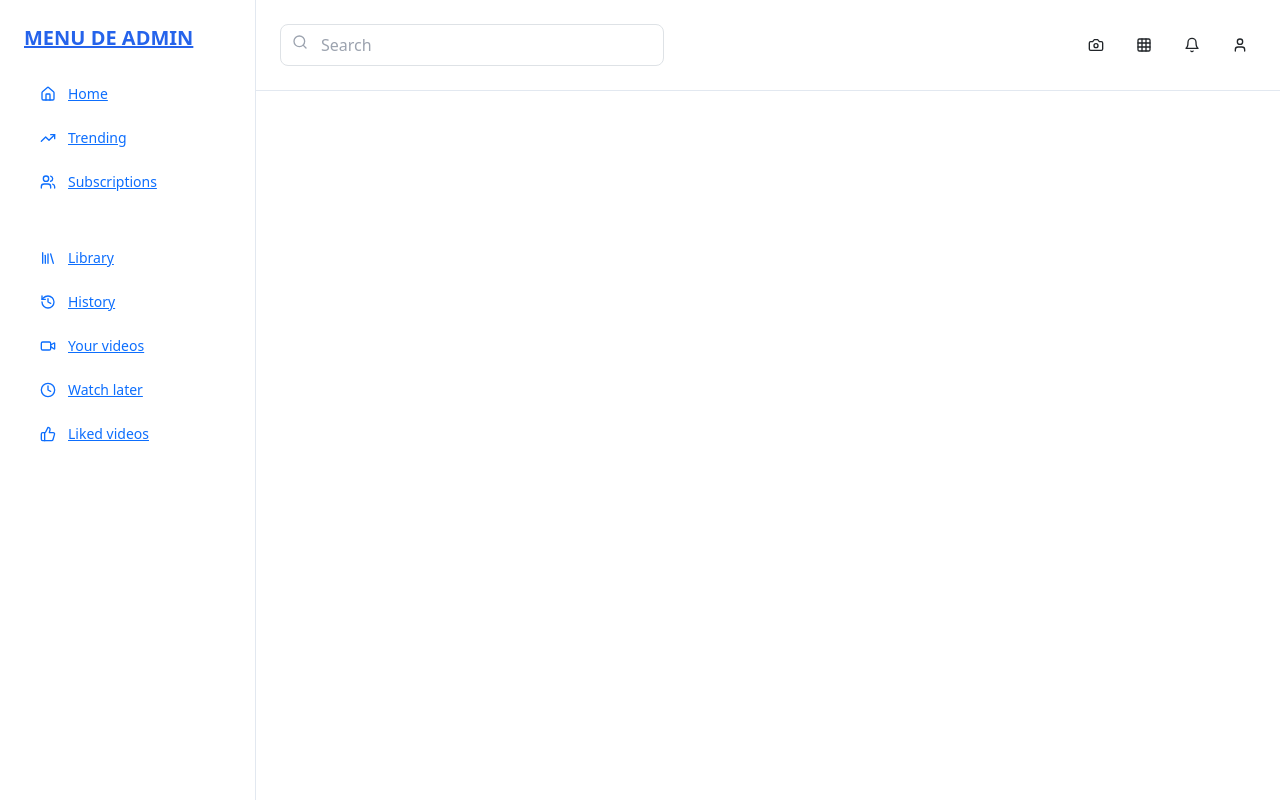
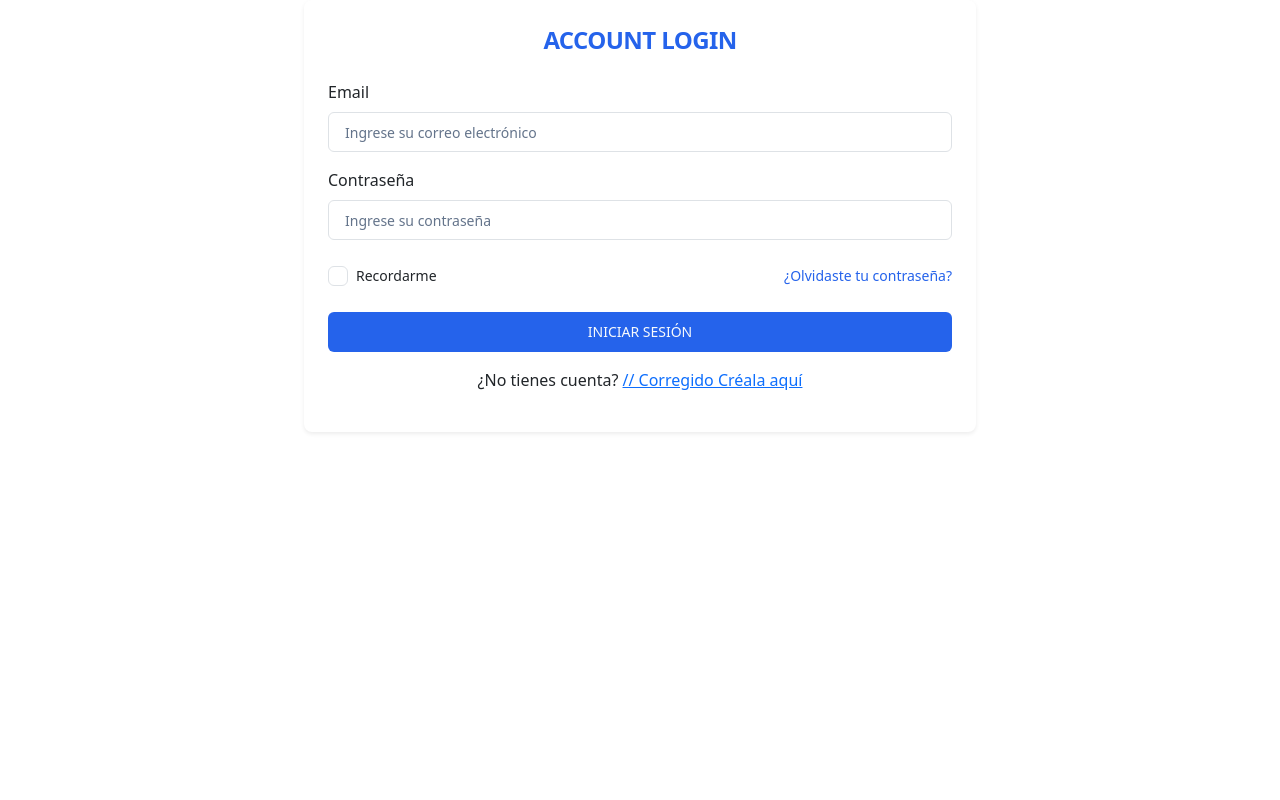
Before and after one commit to AlexZepeda21/frontend-react-web, a React (Create React App) app: page / in a window 1280 px wide. Built offline with nearby package versions, Linux system fonts and the light colour scheme.

Commit message:
Login con 2 tipos de usuario terminado

```diff
--- a/src/App.js
+++ b/src/App.js
@@ -17,7 +17,7 @@ function App() {
     <Router>
       <Routes>
         {/* Ruta principal */}
-        <Route path="/" element={<Menuadmin/>} />
+        <Route path="/" element={<Login/>} />
 
         {/* Ruta de login */}
         <Route path="/loginForm" element={<Login />} />
--- a/src/login-form.jsx
+++ b/src/login-form.jsx
@@ -1,26 +1,25 @@
 'use client';
-
 import { useState } from 'react';
 import { useNavigate } from 'react-router-dom';
 import { Label } from '@radix-ui/react-label';
 import { Checkbox } from '@radix-ui/react-checkbox';
-import { Button } from './components/ui/button'; // Asegúrate de que el botón esté bien importado
-import { Input } from './components/ui/input'; // Asegúrate de que el Input esté bien importado
-import { clsx } from 'clsx'; // Importa clsx si lo necesitas para manipular clases condicionales
+import { Button } from './components/ui/button';
+import { Input } from './components/ui/input';
+import { clsx } from 'clsx';
 
 export default function Login() {
-  const [email, setEmail] = useState('');
-  const [password, setPassword] = useState('');
+  const [correo, setEmail] = useState('');
+  const [clave, setPassword] = useState('');
   const [isLoading, setIsLoading] = useState(false);
+  const navegar = useNavigate();
 
   async function onSubmit(event) {
     event.preventDefault();
     setIsLoading(true);
-
-    const loginData = { email, password };
+    const loginData = { correo, clave };
 
     try {
-      const response = await fetch('http://localhost:8080/api/v1/auth/login', {
+      const response = await fetch('http://127.0.0.1:8000/api/login', {
         method: 'POST',
         headers: { 'Content-Type': 'application/json' },
         body: JSON.stringify(loginData),
@@ -32,8 +31,15 @@ export default function Login() {
 
       if (data.token) {
         localStorage.setItem('token', data.token);
-        localStorage.setItem('idUser', data.idUser);
         alert('Inicio de sesión exitoso');
+
+        if(data.tipo_usuario == 1){
+          navegar("./menus/Menuadmin");
+        }
+        else if(data.tipo_usuario == 1){
+          navegar("./menus/Menuuser");
+        }
+
       }
     } catch (error) {
       console.error('Error:', error);
@@ -50,16 +56,17 @@ export default function Login() {
           ACCOUNT LOGIN
         </h1>
       </div>
+
       <form onSubmit={onSubmit} className="space-y-4">
         {/* Campo de email */}
         <div className="space-y-2">
-          <Label htmlFor="email">Email</Label>
+          <Label htmlFor="correo">Email</Label>
           <Input
-            id="email"
+            id="correo"
             placeholder="Ingrese su correo electrónico"
             required
-            type="email"
-            value={email}
+            type="email" // Corregido
+            value={correo}
             onChange={(e) => setEmail(e.target.value)}
             disabled={isLoading}
           />
@@ -67,13 +74,13 @@ export default function Login() {
 
         {/* Campo de contraseña */}
         <div className="space-y-2">
-          <Label htmlFor="password">Contraseña</Label>
+          <Label htmlFor="clave">Contraseña</Label>
           <Input
-            id="password"
+            id="clave"
             placeholder="Ingrese su contraseña"
             required
-            type="password"
-            value={password}
+            type="password" // Corregido
+            value={clave}
             onChange={(e) => setPassword(e.target.value)}
             disabled={isLoading}
           />
@@ -86,7 +93,6 @@ export default function Login() {
               id="remember"
               className="peer h-5 w-5 border border-gray-300 rounded-md checked:bg-blue-600"
             />
-
             <label
               htmlFor="remember"
               className="text-sm leading-none  peer-disabled:opacity-70"
@@ -117,7 +123,7 @@ export default function Login() {
       <div className="mt-3 text-center">
         <p>
           ¿No tienes cuenta?{' '}
-          <a href="#" onClick={() => alert('Redirigir a registro')}>
+          <a href="#" onClick={() => navegar("/registro")}> // Corregido
             Créala aquí
           </a>
         </p>
```
